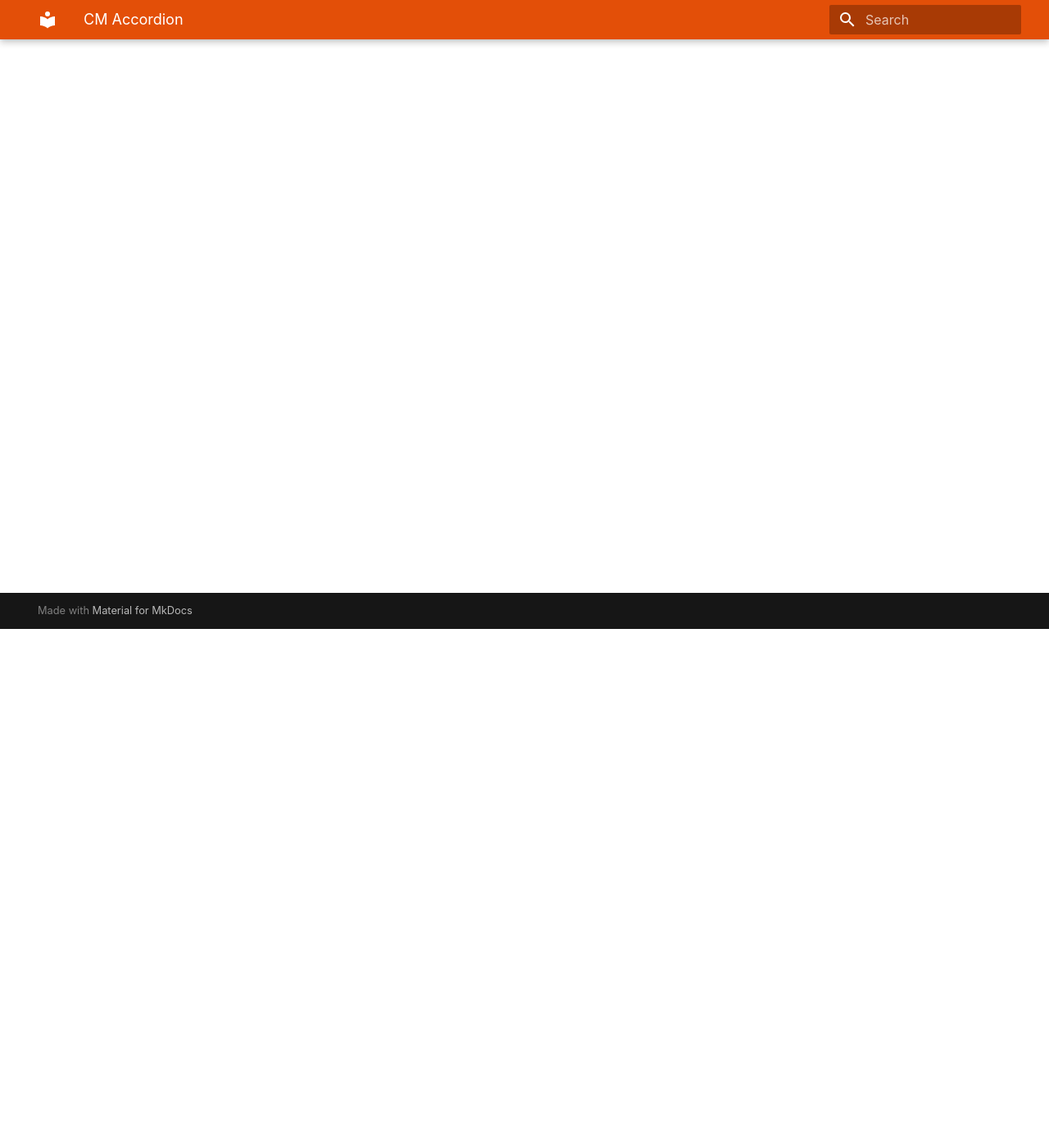
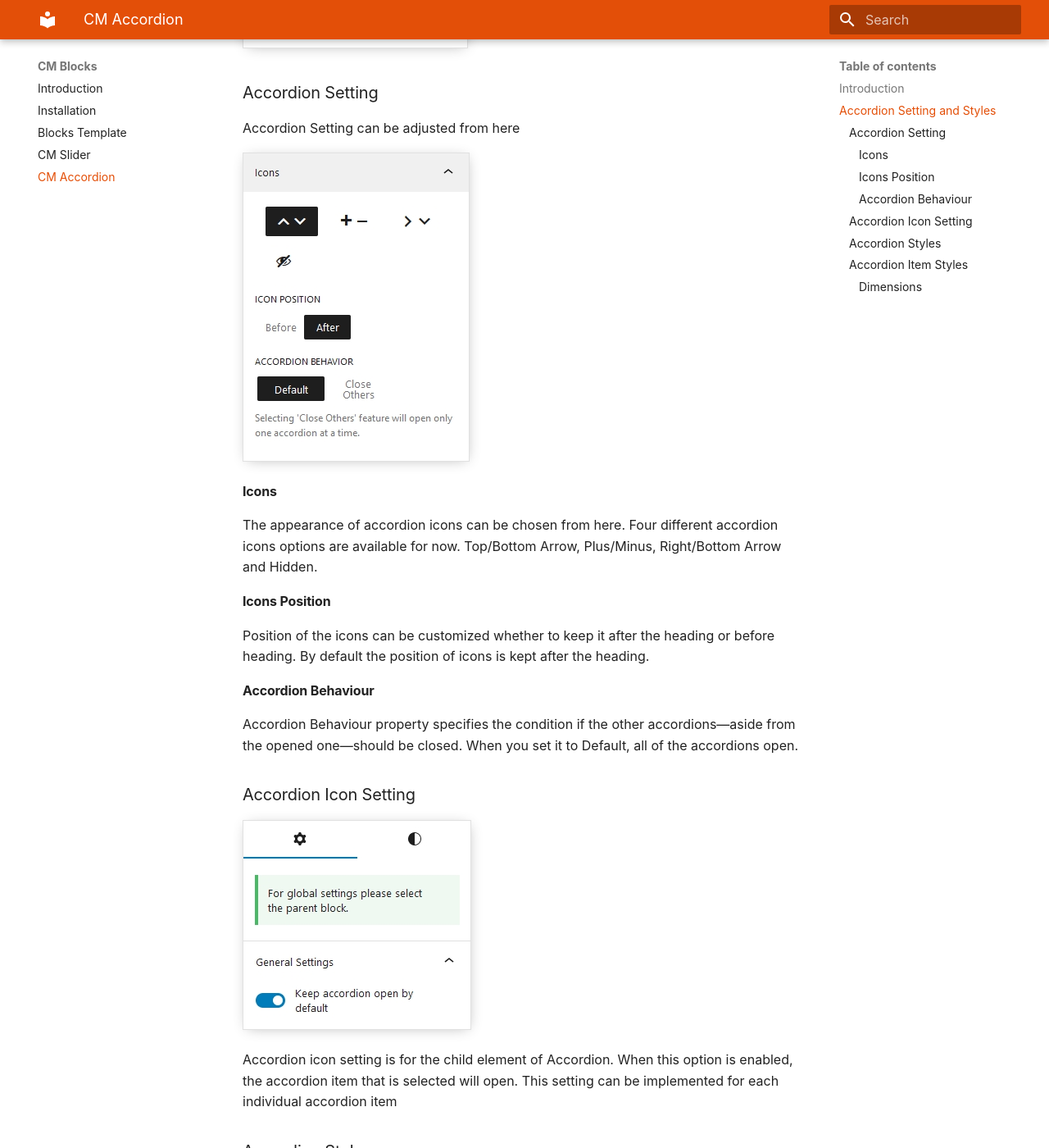
Before and after one commit to codemanas/cm-blocks-docs, an MkDocs documentation site: the page built from docs/accordion.md, in a window 1280 px wide and 1400 px high, scrolled down 633 px. Shown: the whole window at 82% size. Built offline with MkDocs 1.6.1 and Material for MkDocs 9.7.7, drawn with Linux system fonts in a browser that asks for light colours; some web fonts are replaced; some of the changed text lies outside the part shown.

Commit message:
documentations for cm accordion added

```diff
--- a/docs/accordion.md
+++ b/docs/accordion.md
@@ -1,2 +1,41 @@
 ## Introduction
-Cm Accordion is a WordPress Blocks that is designed to create accordion sections effortlessly in WordPress. Using CM Accordion you can create organize data in a compact form.
+Cm Accordion is a WordPress Blocks that is designed to create accordion sections effortlessly in WordPress. Using our Accordion Block you can create organize data in a compact form. Visitors can expand or collapse its information. This will enhance user experience and make site space organized. Accordion can be used in different sections like, FAQs, Questions Answers ans much more.
+
+## Accordion Setting and Styles
+Accordion options and customization  is categorized into Setting and Styles. We have setting and styles options for both acoordion as well as accordion icon.
+
+![CM  Accordion Setting Style Image](img/accordion/setting-style.jpg)
+
+### Accordion Setting
+Accordion Setting can be adjusted from here
+
+![CM Accordion Icons](img/accordion/accordion-icons-setting.jpg)
+
+#### Icons
+The appearance of accordion icons can be chosen from here. Four different accordion icons options are available for now.  Top/Bottom Arrow, Plus/Minus, Right/Bottom Arrow and Hidden.
+
+#### Icons Position
+Position of the icons can be customized whether to keep it after the heading or before heading.  By default the position of icons is kept after the heading.
+
+#### Accordion Behaviour
+Accordion Behaviour property specifies the condition if the other accordions—aside from the opened one—should be closed. When you set it to Default, all of the accordions open.
+
+### Accordion Icon Setting
+![CM Accordion Item Setting](img/accordion/accordion-item-setting.jpg)
+
+Accordion icon setting is for the child element of Accordion. When this option is enabled, the accordion item that is selected will open. This setting can be implemented for each individual accordion item
+
+### Accordion Styles
+![CM Accordion Styles](img/accordion/accordion-styles.jpg)
+
+The global styles for whole accordion heading and accordion can be controlled from here. Inside Global Header Settings and Global Content Setting there is option for both text color and background color. User can customize accordingly.
+
+### Accordion Item Styles
+![CM Accordion Item Styles](img/accordion/accordion-item-style.jpg)
+
+Accordion Items styles is the setting of child element of accordion.
+
+#### Dimensions
+Under the Dimensions, options for margin is given. You can control the margin of individuals accordion items.
+
+The remaining header and content settings include the options for text color and background color of both header and content
```
Also changed, not shown: docs/slider.md (+2 -3 lines), docs/img/accordion/accordion-icons-setting.jpg (added), docs/img/accordion/accordion-item-setting.jpg (added), docs/img/accordion/accordion-item-style.jpg (added), docs/img/accordion/accordion-styles.jpg (added), docs/img/accordion/setting-style.jpg (added).
